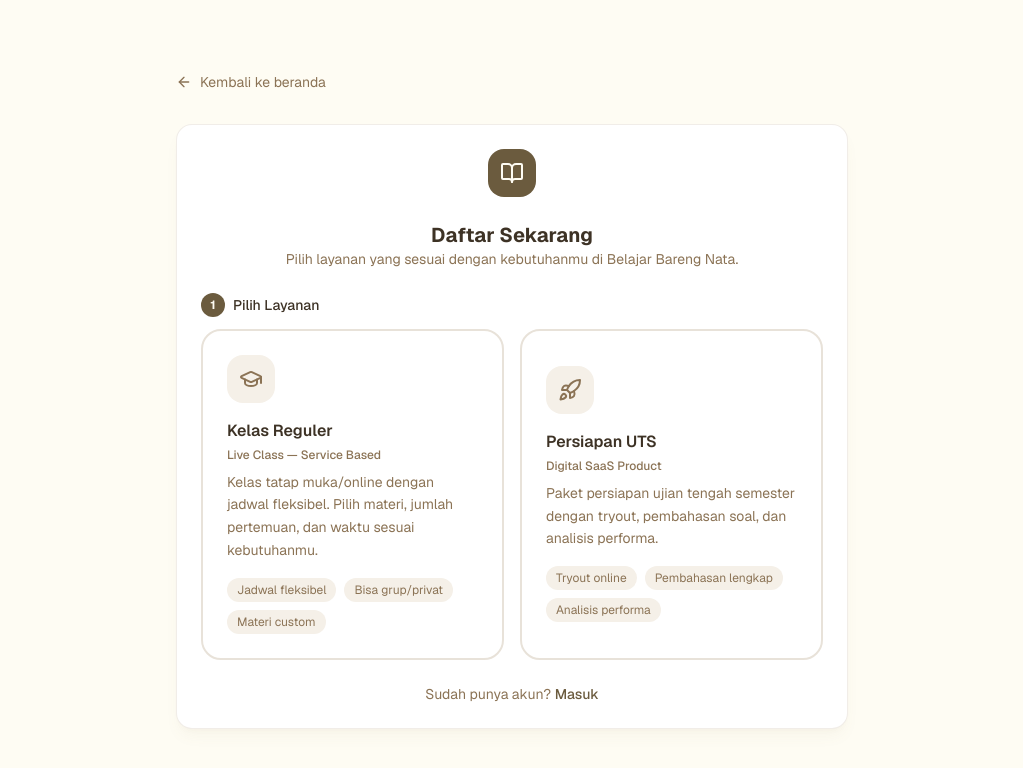
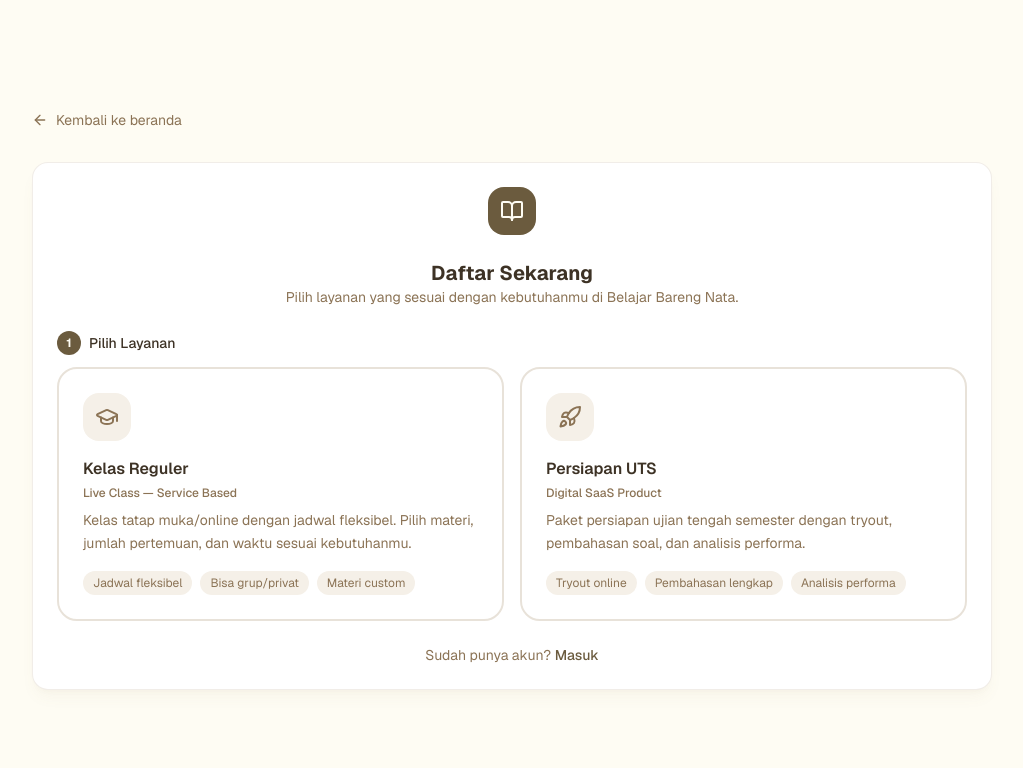
Before and after one commit to pranata-dev/bbn-website, a Next.js app: page /register in a window 1280 px wide. Shown: the top 768 px of the page, without its empty margins (128-1151 px from the left). Built offline with nearby package versions, Linux system fonts and the light colour scheme.

Commit message:
style: increase main container max-width to 5xl for better desktop balance

```diff
--- a/src/app/register/page.tsx
+++ b/src/app/register/page.tsx
@@ -212,7 +212,7 @@ export default function RegisterPage() {
                 <div className="absolute bottom-20 left-20 w-96 h-96 bg-soft-brown/8 rounded-full blur-3xl" />
             </div>
 
-            <div className="w-full max-w-2xl">
+            <div className="w-full max-w-5xl px-4 sm:px-6 lg:px-8">
                 {/* Back link */}
                 <Link
                     href="/"
```
